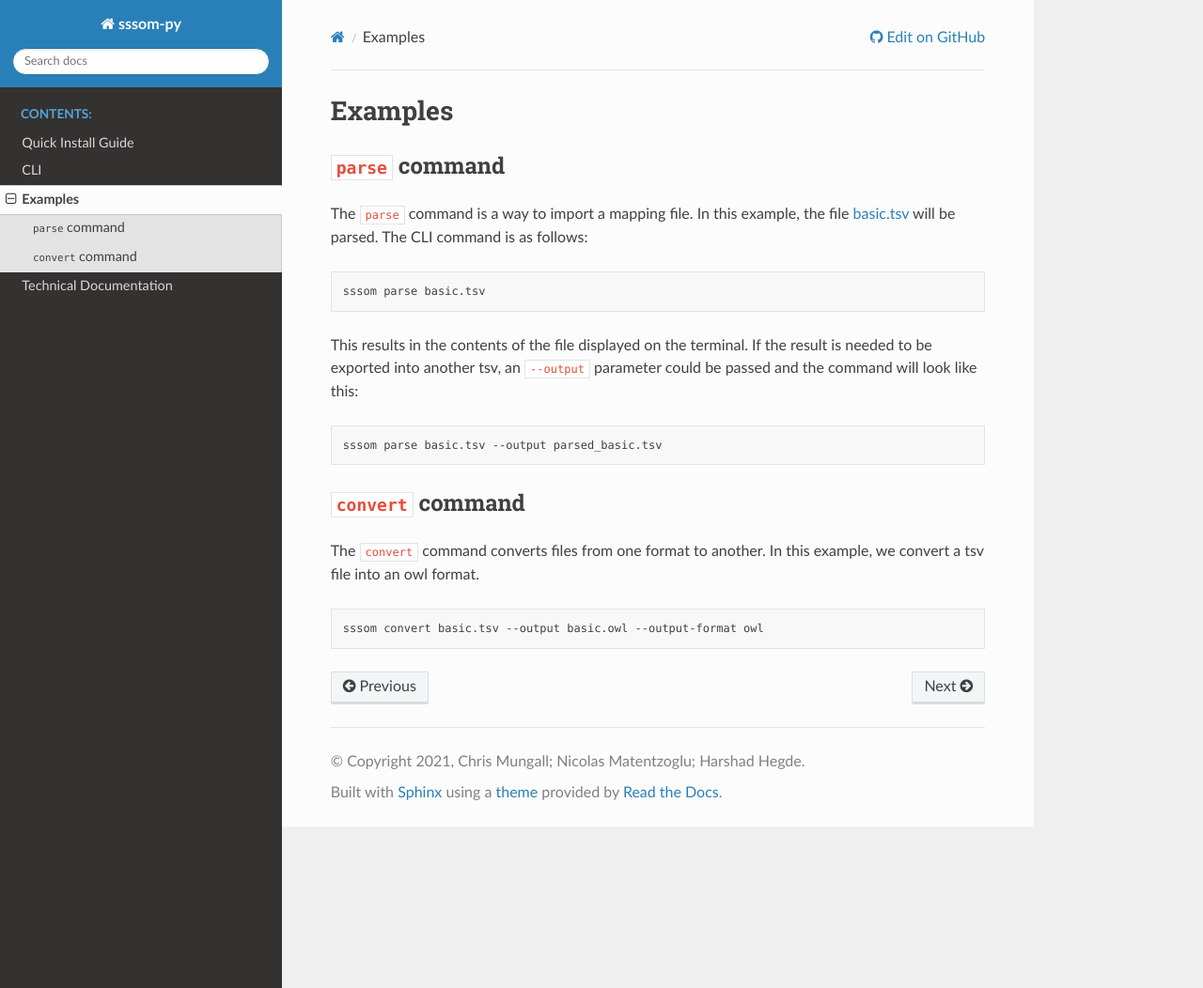
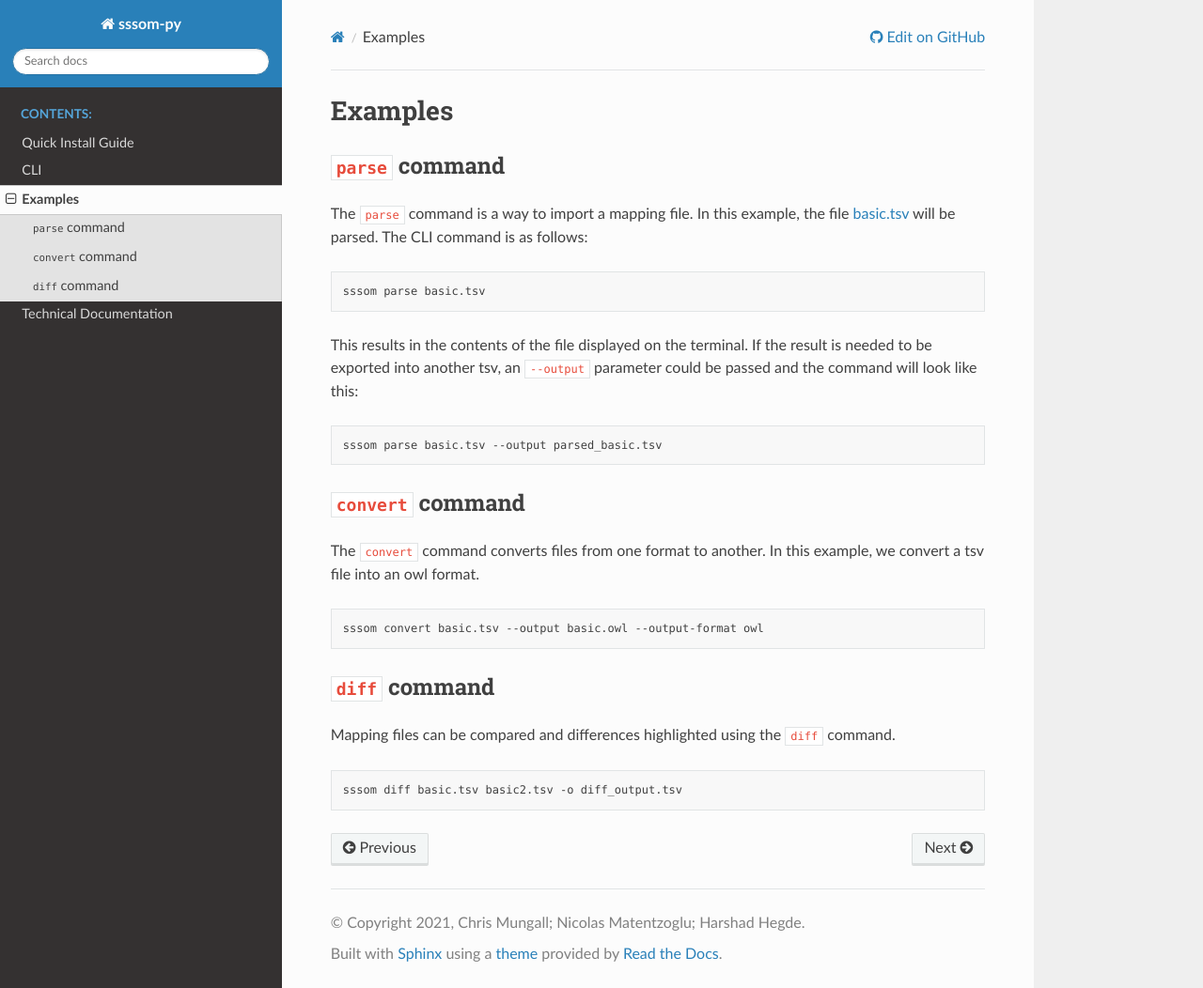
Before and after one commit to mapping-commons/sssom-py, a Sphinx documentation site: the page built from docs/examples.rst, in a window 1280 px wide and 1052 px high. Shown: the whole window at 94% size. Built offline with Sphinx 7.4.7 and the Read the Docs theme 2.0.0, drawn with Linux system fonts in a browser that asks for light colours; pages that are not in the unit, such as notebooks, are missing from menus.

Commit message:
updated diff

```diff
--- a/docs/examples.rst
+++ b/docs/examples.rst
@@ -28,3 +28,13 @@ we convert a tsv file into an owl format.
 .. code-block:: bash
 
     sssom convert basic.tsv --output basic.owl --output-format owl
+
+
+``diff`` command
+-------------------
+
+Mapping files can be compared and differences highlighted using the ``diff`` command.
+
+.. code-block:: bash
+
+    sssom diff basic.tsv basic2.tsv -o diff_output.tsv
```
